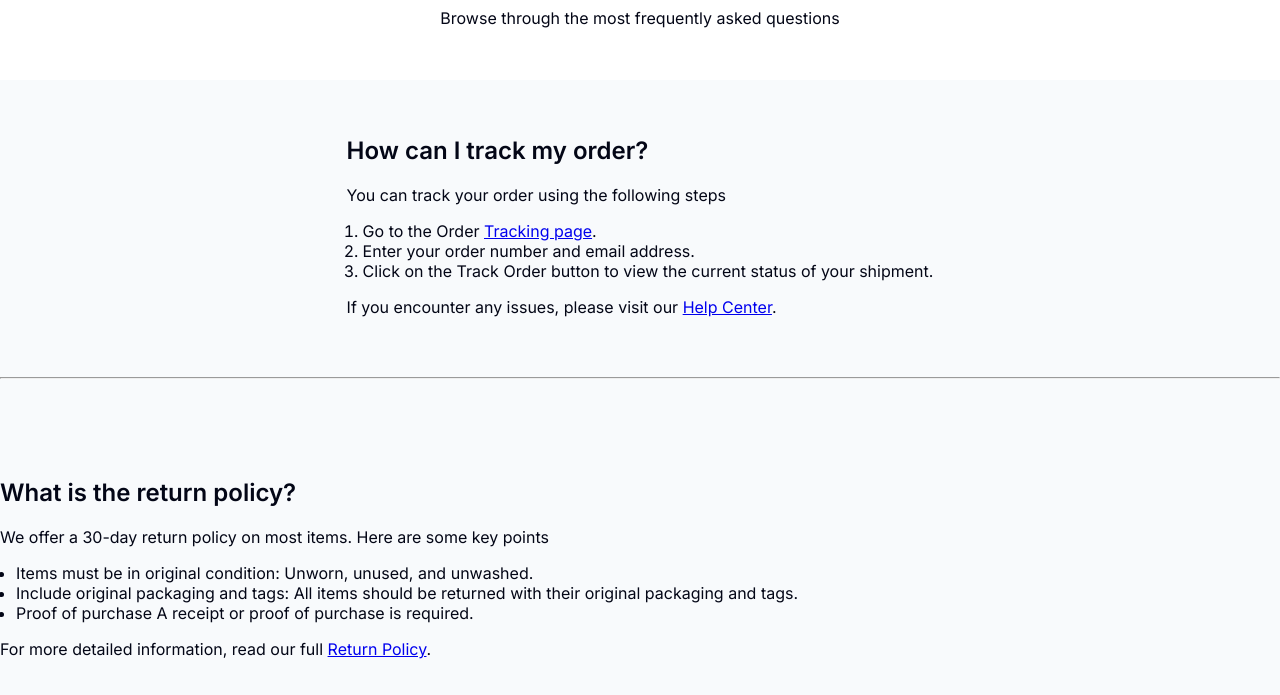
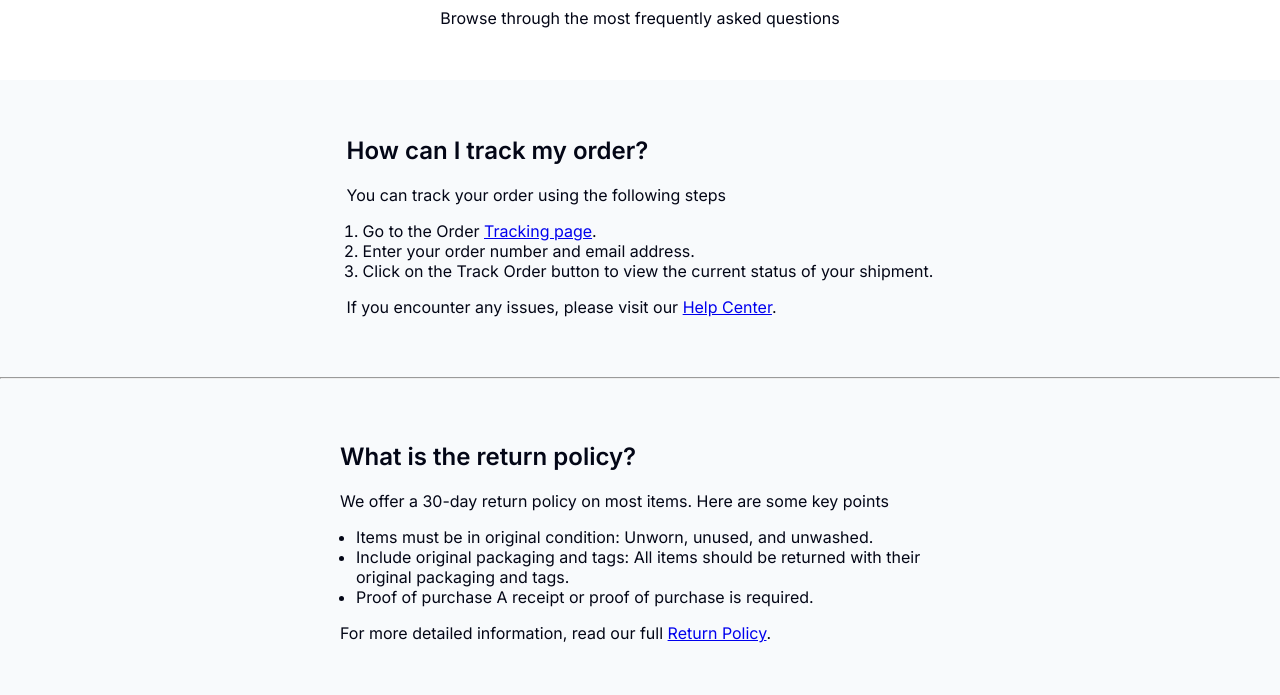
Before and after one commit to Luchito1099/Practicando, a plain HTML site: page index.html in a window 1280 px wide. Shown: the part 132-827 px from the top of the page. Drawn offline with Linux system fonts and the light colour scheme.

Commit message:
cambio final

```diff
--- a/index.html
+++ b/index.html
@@ -26,7 +26,7 @@
                     <p>If you encounter any issues, please visit our <a href="https://www.youtube.com/watch?v=2g75jc6wFCQ" target="_blank" translate="no">Help Center</a>.</p>
             </div>
                     <hr>
-            <div class="faq-container"></div>
+            <div class="faq-container">
                 <h2>What is the return policy?</h2>
                 <p>We offer a 30-day return policy on most items. Here are some key points</p>
                 <ul>
--- a/styles.css
+++ b/styles.css
@@ -25,7 +25,7 @@ div.faq-container {
     max-width: 600px;
     margin-left: 1rem;
     margin-right: 1rem;
-    justify-self: center ;
+    justify-self: center;
     padding-top: 2.25rem;
     padding-bottom: 2.25rem;
 
```
